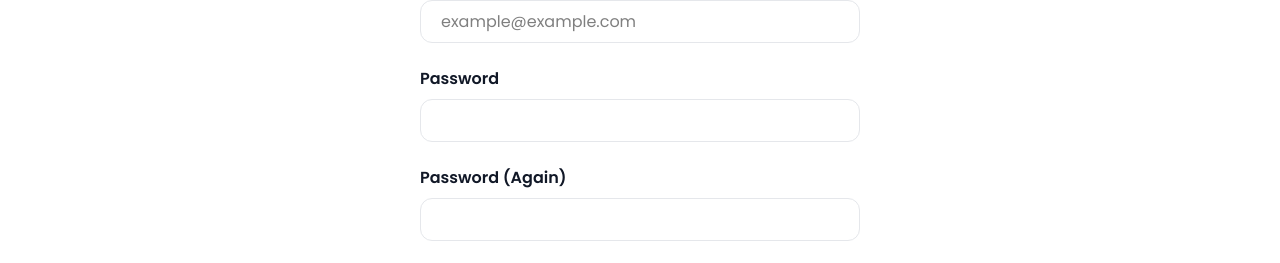
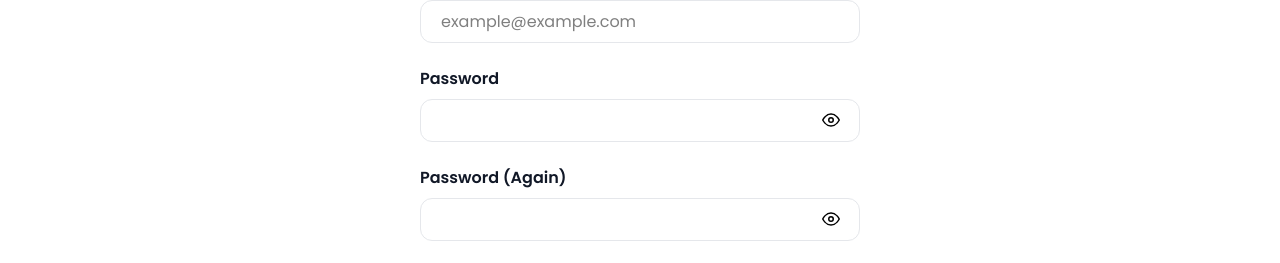
Before and after one commit to Munna-Scriptz/Nexton-E-Commerce, a React (Vite) app: page /Register in a window 1280 px wide. Shown: the part 294-557 px from the top of the page. Built offline with nearby package versions, Linux system fonts and the light colour scheme; no server answers.

Commit message:
Password Show icon added

```diff
--- a/src/pages/Register.jsx
+++ b/src/pages/Register.jsx
@@ -1,5 +1,6 @@
 import React, { useState } from 'react'
 import { Link } from 'react-router'
+import { FiEye } from "react-icons/fi";
 
 const Register = () => {
     // --------------Email Error
@@ -28,9 +29,10 @@ const Register = () => {
             setPassErrorAgain('Please enter your Password Again')
         }
     }
+    // ----------password Show/hide
+    const [showPass , setShowPass] = useState(true)
 
 
-    // console.log(email)
 
   return (
     <>
@@ -50,13 +52,19 @@ const Register = () => {
                     <div>
                         <p className='text-base font-semibold text-second'>Password</p>
                         <p className='text-red-600 font-medium'>{passError}</p>
-                        <input onChange={(e)=>{setPass(e.target.value) , setPassError('')}} className='w-full border border-BorderCol rounded-[12px] h-[43px] px-5 outline-none mt-2' type="password" />
+                        <div className='relative'>
+                            <input onChange={(e)=>{setPass(e.target.value) , setPassError('')}} className='w-full border border-BorderCol rounded-[12px] h-[43px] px-5 outline-none mt-2' type="password" />
+                            <FiEye className='absolute top-5 right-5 text-[18px]'/>
+                        </div>
                     </div>
                     {/* -----Password again */}
                     <div>
                         <p className='text-base font-semibold text-second'>Password (Again)</p>
                         <p className='text-red-600 font-medium'>{passErrorAgain}</p>
-                        <input onChange={(e)=>{setPassAgain(e.target.value) , setPassErrorAgain('')}} className='w-full border border-BorderCol rounded-[12px] h-[43px] px-5 outline-none mt-2'type="password" />
+                        <div className='relative'>
+                            <input onChange={(e)=>{setPassAgain(e.target.value) , setPassErrorAgain('')}} className='w-full border border-BorderCol rounded-[12px] h-[43px] px-5 outline-none mt-2'type="password" />
+                            <FiEye className='absolute top-5 right-5 text-[18px]'/>
+                        </div>
                     </div>
                 </div>
 
```
